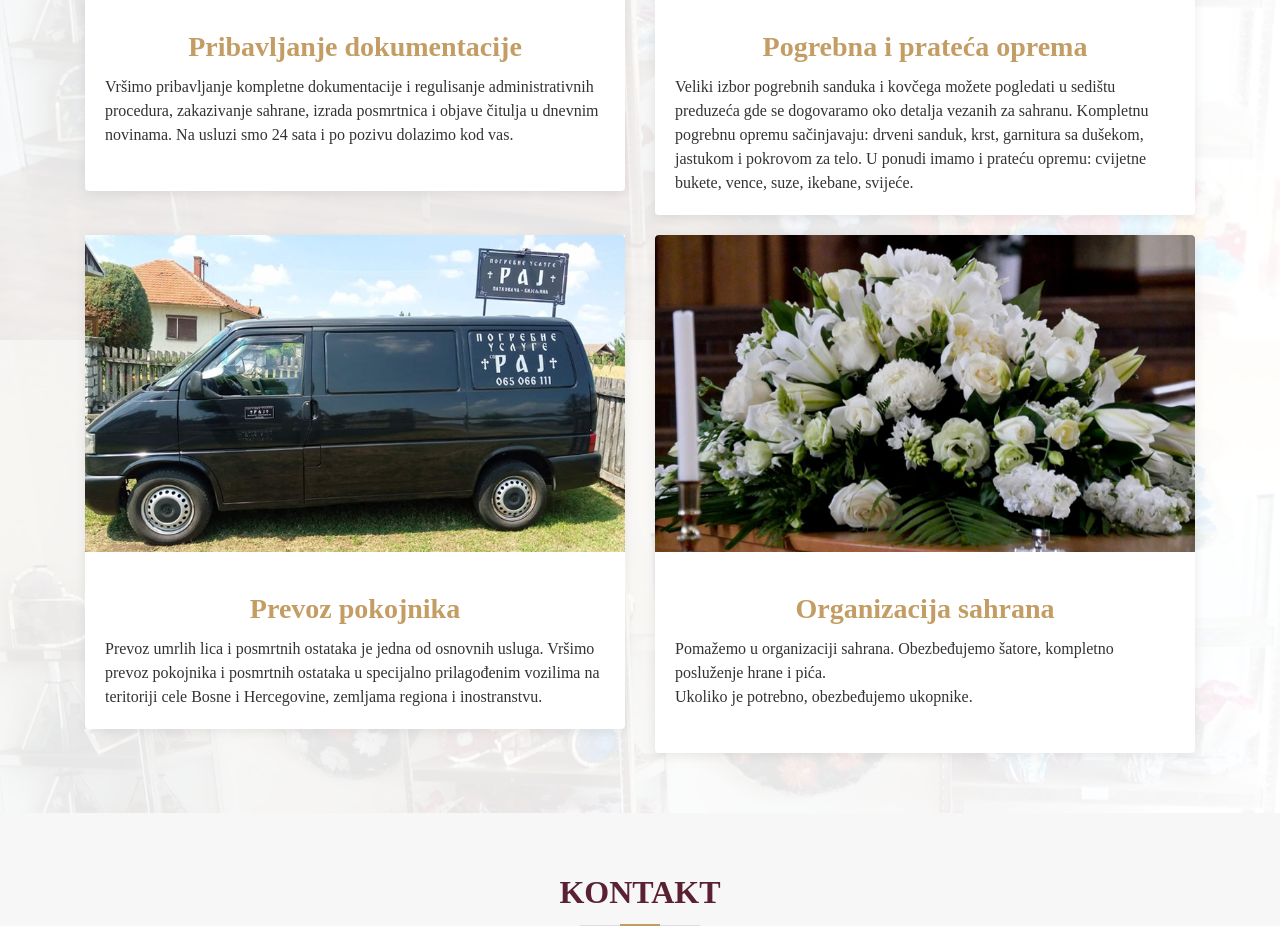
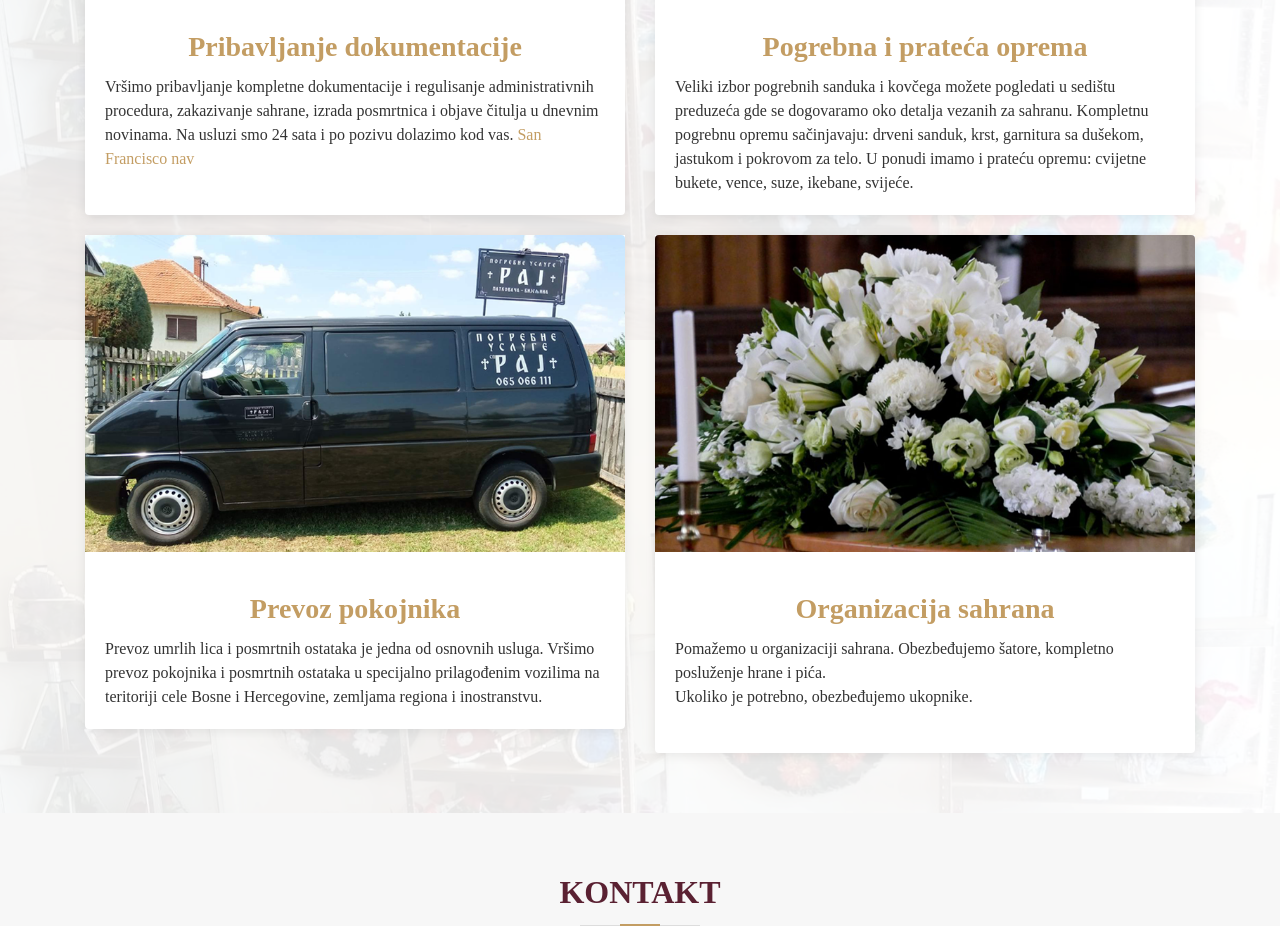
Before and after one commit to gordanus/raj, a plain HTML site: page index.html in a window 1280 px wide. Shown: the part 1260-2186 px from the top of the page. Drawn offline with Linux system fonts and the light colour scheme; some packages are replaced by stand-ins of ours; files whose address does not match are found by name; a web font is replaced by a local one.

Commit message:
nav test

```diff
--- a/index.html
+++ b/index.html
@@ -139,7 +139,8 @@
               <p>
                 Vršimo pribavljanje kompletne dokumentacije i regulisanje administrativnih procedura, zakazivanje
                 sahrane, izrada posmrtnica i objave čitulja u dnevnim novinama. Na usluzi smo 24 sata i po pozivu
-                dolazimo kod vas.<br><br>
+                dolazimo kod vas. <a href="google.navigation:q=San+Francisco">San Francisco</a>
+                <a href="http://maps.google.com/maps?q=loc:44.719607,19.230182&navigate=yes">nav</a><br><br>
               </p>
             </div>
           </div>
```
